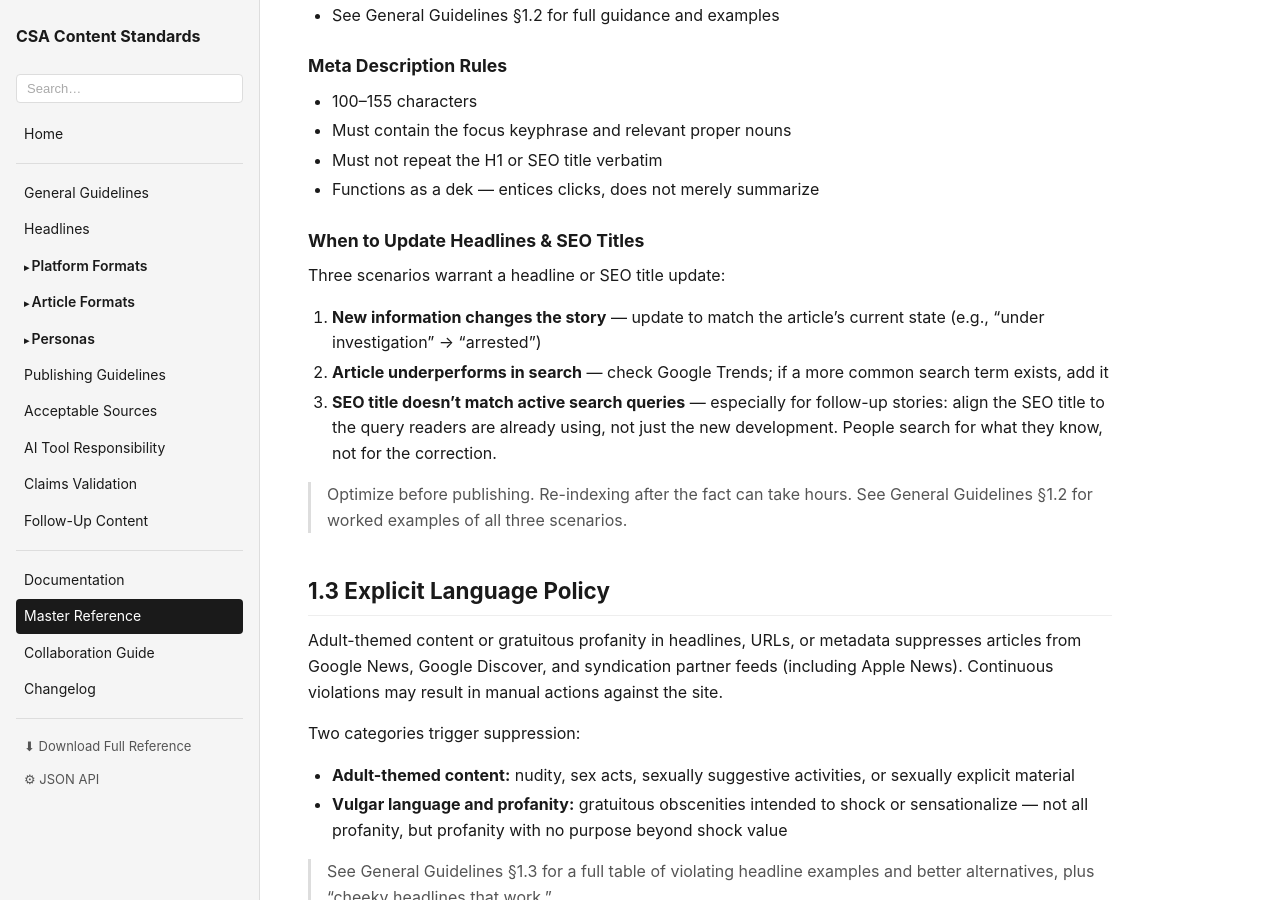
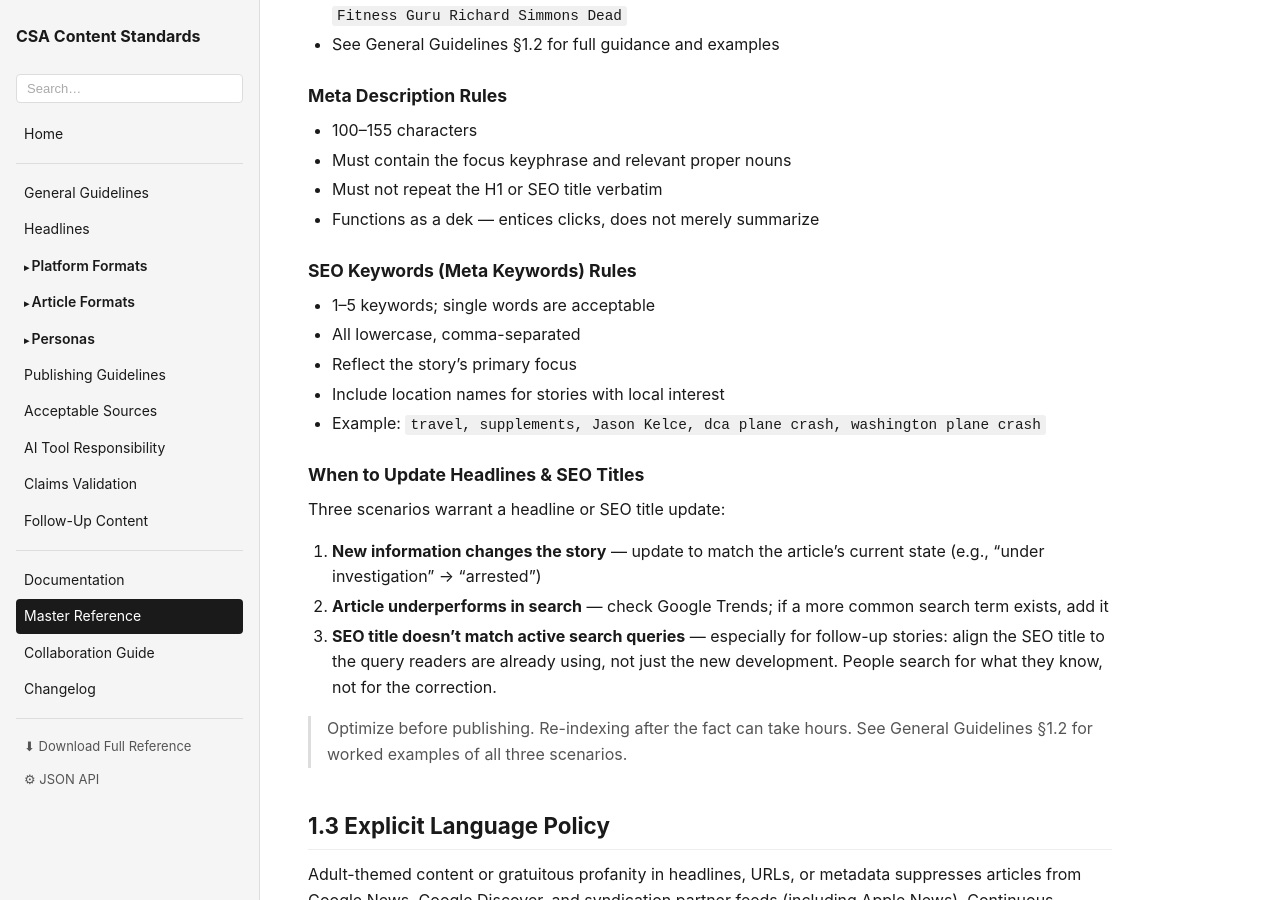
Before and after one commit to piercewilliams/csa-content-standards, a Jekyll site: the page built from docs/master-reference.md, in a window 1280 px wide and 900 px high, scrolled down 2674 px. Built offline with Jekyll 4.4.1, drawn with Linux system fonts in a browser that asks for light colours; a script that is not in the unit is left out; some of the changed text lies outside the part shown.

Commit message:
SEO keywords

```diff
--- a/docs/master-reference.md
+++ b/docs/master-reference.md
@@ -54,6 +54,7 @@ agent_audiences: [general-style, headline, seo, human-only]
 - **SEO Title:** 50–70 characters
 - **Promo/Homepage Title:** 70–75 characters
 - **Meta Description:** 100–155 characters
+- **SEO Keywords (Meta Keywords):** 1–5 keywords
 
 <!-- AGENT-AUDIENCE: seo -->
 ### Focus Keyphrase
@@ -94,6 +95,14 @@ agent_audiences: [general-style, headline, seo, human-only]
 - Must contain the focus keyphrase and relevant proper nouns
 - Must not repeat the H1 or SEO title verbatim
 - Functions as a dek — entices clicks, does not merely summarize
+
+<!-- AGENT-AUDIENCE: seo -->
+### SEO Keywords (Meta Keywords) Rules
+- 1–5 keywords; single words are acceptable
+- All lowercase, comma-separated
+- Reflect the story's primary focus
+- Include location names for stories with local interest
+- Example: `travel, supplements, Jason Kelce, dca plane crash, washington plane crash`
 
 <!-- AGENT-AUDIENCE: human-only -->
 ### When to Update Headlines & SEO Titles
@@ -296,6 +305,11 @@ A Discover Explainer introduces readers to the **why** of a topic. Its primary p
 - Must contain the focus keyphrase and relevant proper nouns
 - Must not repeat the H1 or SEO title verbatim
 
+### SEO Keywords (Meta Keywords)
+**(REQUIRED)**
+
+- 1–5 keywords; single words acceptable; all lowercase, comma-separated; include location names for local stories
+
 ### Focus Keyphrase
 **(REQUIRED)**
 
@@ -408,6 +422,7 @@ Link to:
 - H1: 80–100 characters, correct formula, no prohibited language
 - SEO title: 50–70 characters, matches H1 intent, front-loaded keywords
 - Meta description: 100–155 characters, no repeated hed language
+- SEO keywords (meta keywords): 1–5 terms, all lowercase, comma-separated; location names for local stories
 - Dek entered as CMS field — not placed inside article body
 - Lede leads with *why it matters*, introduces key figures, no definition opener
 - 3–5 internal links with descriptive anchor text
@@ -454,6 +469,11 @@ Keep the subject front-loaded — do not place it after the "Everything You Need
 
 - 100–155 characters; must contain focus keyphrase and relevant proper nouns; must not repeat the H1
 
+### SEO Keywords (Meta Keywords)
+**(REQUIRED)**
+
+- 1–5 keywords; single words acceptable; all lowercase, comma-separated; include location names for local stories
+
 ### Focus Keyphrase
 **(REQUIRED)**
 
@@ -526,6 +546,11 @@ A Recipe page delivers a complete, searchable recipe with enough context to earn
 
 - 100–155 characters; focus keyphrase required; must not repeat H1 verbatim
 
+### SEO Keywords (Meta Keywords)
+**(REQUIRED)**
+
+- 1–5 keywords; single words acceptable; all lowercase, comma-separated; include location names for local stories
+
 ### Focus Keyphrase
 **(REQUIRED)**
 
@@ -596,6 +621,11 @@ Subject must be front-loaded. A verb is **not required** — relationship timeli
 
 - 100–155 characters; focus keyphrase required; must not repeat H1 verbatim
 
+### SEO Keywords (Meta Keywords)
+**(REQUIRED)**
+
+- 1–5 keywords; single words acceptable; all lowercase, comma-separated; include location names for local stories
+
 ### Focus Keyphrase
 **(REQUIRED)**
 
@@ -676,6 +706,11 @@ Delivers exclusive, first-person access to a celebrity or public figure — cont
 
 - 100–155 characters; focus keyphrase required; must not repeat H1 verbatim
 
+### SEO Keywords (Meta Keywords)
+**(REQUIRED)**
+
+- 1–5 keywords; single words acceptable; all lowercase, comma-separated; include location names for local stories
+
 ### Focus Keyphrase
 **(REQUIRED)**
 
@@ -750,6 +785,11 @@ Summarizes and analyzes key moments of an episode, film, podcast, or book. Engag
 
 - 100–155 characters; focus keyphrase required; must not repeat H1 verbatim
 
+### SEO Keywords (Meta Keywords)
+**(REQUIRED)**
+
+- 1–5 keywords; single words acceptable; all lowercase, comma-separated; include location names for local stories
+
 ### Focus Keyphrase
 **(REQUIRED)**
 
@@ -828,6 +868,11 @@ Two subtypes covering fan speculation and fan Q&A. Engages the fan community and
 **(REQUIRED)**
 
 - 100–155 characters; focus keyphrase required; must not repeat H1 verbatim
+
+### SEO Keywords (Meta Keywords)
+**(REQUIRED)**
+
+- 1–5 keywords; single words acceptable; all lowercase, comma-separated; include location names for local stories
 
 ### Focus Keyphrase
 **(REQUIRED)**
@@ -914,6 +959,11 @@ Marks the death of a public figure with accuracy, respect, and authority. Serves
 
 - 100–155 characters; focus keyphrase required; must not repeat H1 verbatim; tone must be respectful
 
+### SEO Keywords (Meta Keywords)
+**(REQUIRED)**
+
+- 1–5 keywords; single words acceptable; all lowercase, comma-separated; include location names for local stories
+
 ### Focus Keyphrase
 **(REQUIRED)**
 
@@ -1005,6 +1055,11 @@ Celebrity name(s) must be front-loaded. Character count: 80–100.
 
 - 100–155 characters; focus keyphrase required; must not repeat H1 verbatim; warm and celebratory tone
 
+### SEO Keywords (Meta Keywords)
+**(REQUIRED)**
+
+- 1–5 keywords; single words acceptable; all lowercase, comma-separated; include location names for local stories
+
 ### Focus Keyphrase
 **(REQUIRED)**
 
@@ -1087,6 +1142,11 @@ Informs fans about who is appearing in a show or film — new additions, departu
 **(REQUIRED)**
 
 - 100–155 characters; focus keyphrase required; must not repeat H1 verbatim
+
+### SEO Keywords (Meta Keywords)
+**(REQUIRED)**
+
+- 1–5 keywords; single words acceptable; all lowercase, comma-separated; include location names for local stories
 
 ### Focus Keyphrase
 **(REQUIRED)**
```
Also changed, not shown: CONTEXT.md (+20 -3 lines), docs/changelog.md (+4 -0 lines).
